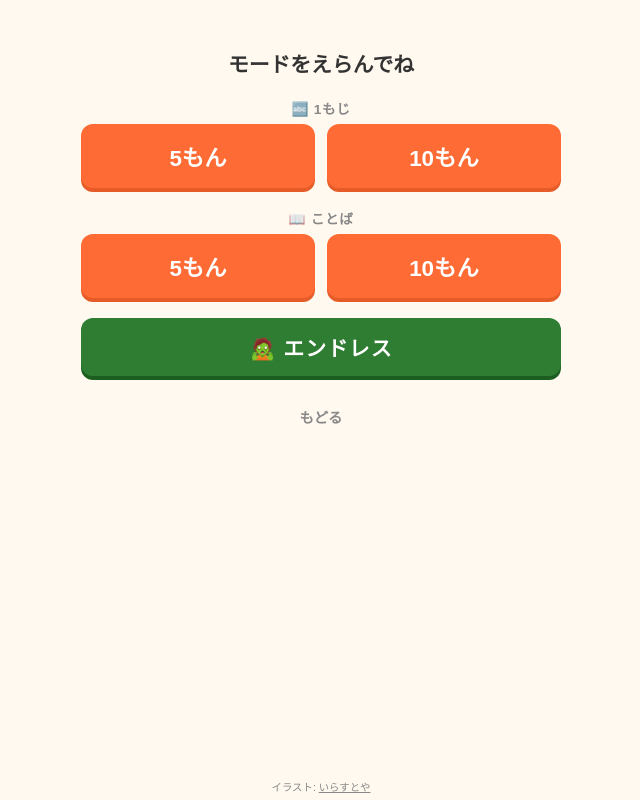
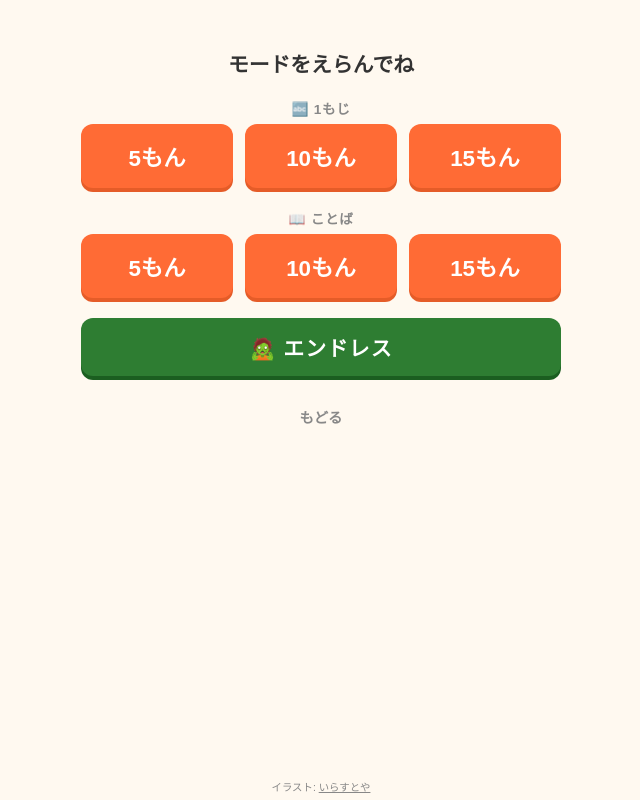
Before and after one commit to YH-taiyo/romaji-game, a plain HTML site: page index.html in a window 1280 px wide. Both pictures are taken after a click on the button "あそぶ". Shown: the whole page, without its empty margins (319-959 px from the left). Drawn offline with Linux system fonts and the light colour scheme.

Commit message:
update index.html

```diff
--- a/index.html
+++ b/index.html
@@ -34,6 +34,7 @@
       <div class="mode-buttons">
         <button id="btn-char-5"  class="btn-primary">5もん</button>
         <button id="btn-char-10" class="btn-primary">10もん</button>
+        <button id="btn-char-15" class="btn-primary">15もん</button>
       </div>
     </div>
 
@@ -42,6 +43,7 @@
       <div class="mode-buttons">
         <button id="btn-mode-5"  class="btn-primary">5もん</button>
         <button id="btn-mode-10" class="btn-primary">10もん</button>
+        <button id="btn-mode-15" class="btn-primary">15もん</button>
       </div>
     </div>
 
@@ -54,6 +56,7 @@
     <div id="playing-header">
       <span id="progress-text">1 / 5 もん</span>
       <span id="score-text">スコア: 0</span>
+      <button id="btn-playing-back" class="btn-playing-back" aria-label="タイトルへ">🏠</button>
     </div>
 
     <div id="timer-track" role="progressbar" aria-label="タイマー">
```
